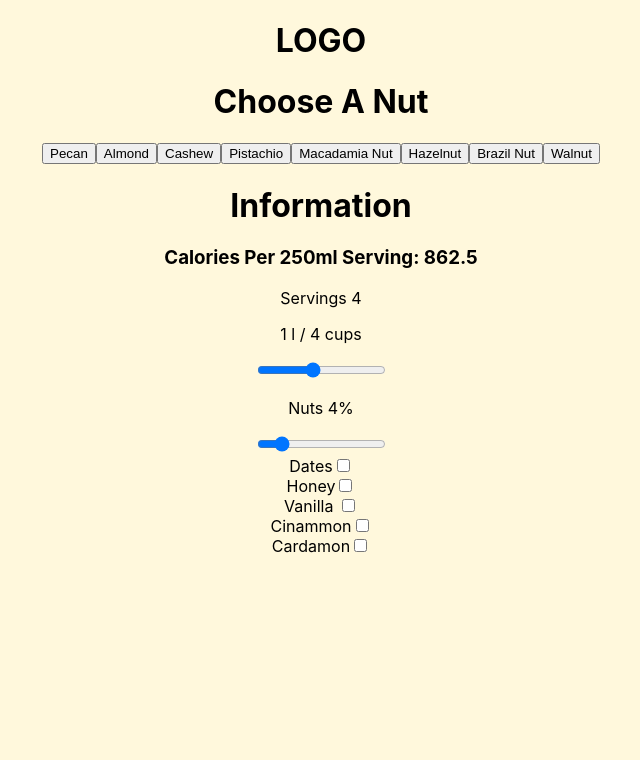
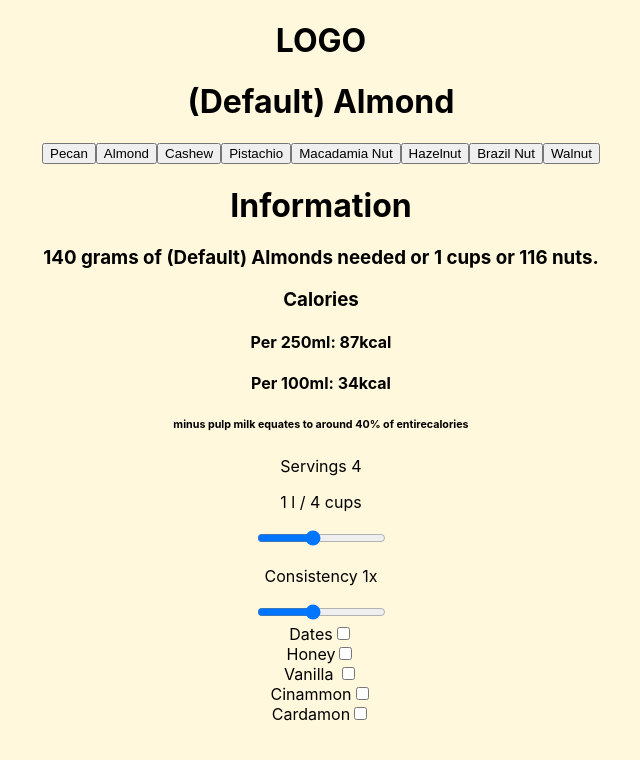
Before and after one commit to stoogs/NotMilkReact, a React (Create React App) app: page / in a window 1280 px wide. Shown: the top 760 px of the page, without its empty margins (319-959 px from the left). Built offline with nearby package versions, Linux system fonts and the light colour scheme.

Commit message:
More info added. Problem with calories vs servings

```diff
--- a/src/App.js
+++ b/src/App.js
@@ -15,9 +15,9 @@ class App extends Component {
     nutIndividualCalories: [20,7,16,3,19,9,32,26],
     nut100gCalories: [690, 622, 584, 560, 718, 655, 687, 654],
     nutIndividualWeight: [3, 1.2 ,3 ,0.7 ,2.8,  1.4 , 5 , 4],
-    chosen: "Choose A Nut",
+    chosen: "(Default) Almond",
     servings: 4,
-    consistency: 4,
+    consistency: 1,
     additionsNames: ["Dates","Honey","Vanilla","Cinammon","Cardamon"],
     option0: false,   //date
     option1: false,   //vanilla
@@ -75,7 +75,7 @@ class App extends Component {
         </Servings>
 
         <Consistency consistency={this.state.consistency} consistencyValue={this.consistencyHandler}>
-          <p>Nuts {this.state.consistency}%</p>
+          <p>Consistency {this.state.consistency}x</p>
         </Consistency>
 
         <Additions
--- a/src/components/Consistency.js
+++ b/src/components/Consistency.js
@@ -4,8 +4,8 @@ const consistency = (props) => {
     return (
     <React.Fragment>
       {props.children}
-      <input type="range" min={1} max={20} step={0.5} onChange={props.consistencyValue} value={props.consistency}/>
-      {console.log("Nuts ", props.consistency,"%")}
+      <input type="range" min={0.25} max={2.00} step={0.25} onChange={props.consistencyValue} value={props.consistency}/>
+      {console.log("Consistency", props.consistency,"x")}
     </React.Fragment>
     )
 }
--- a/src/components/Heading.js
+++ b/src/components/Heading.js
@@ -4,7 +4,6 @@ const heading = ( props ) => {
   return (
     <>
       <h1>{props.chosen}</h1>
-      {console.log(props.chosen)}
     </>
   )
 }
--- a/src/components/Information.js
+++ b/src/components/Information.js
@@ -12,7 +12,7 @@ const information = ( props ) => {
     let walnut =    ([props.nutIndividualCalories[7],props.nut100gCalories[7],props.nutIndividualWeight[7], 130]);
     // let nutGramsRequiredPerLitre = [ 125,140,150,100,134,150,133,130 ]
 
-    let chosen = pecan;
+    let chosen = almond;
 
          if (props.nutChoice === "Almond") { chosen = almond}
     else if (props.nutChoice === "Cashew") { chosen = cashew}
@@ -23,15 +23,20 @@ const information = ( props ) => {
     else if (props.nutChoice === "Brazil Nut") { chosen = brazil}
     else if (props.nutChoice === "Walnut") { chosen = walnut}
 
-    let totalCalories = ( (chosen[1]/100 * chosen[3]) * props.consistency )
+    let totalCalories = ( (chosen[1]/100 * chosen[3]) * props.consistency )  // caloriesper100g / 100 * nuts needed per litre
     let perServing = totalCalories / props.servings
+    let amountOfNuts = ((props.servings*chosen[3]) / chosen[2]) * (props.consistency/4);
 
+    console.log("AON", amountOfNuts)
   return (
     <>
       <h1>Information</h1>
-      {/* <h3>Total Calories: {totalCalories}</h3> */}
-      <h2></h2>
-      <h3>Calories Per 250ml Serving: {perServing}</h3>
+      <h3>{Math.floor(amountOfNuts*chosen[2])} grams of {props.nutChoice}s needed or {props.servings*props.consistency/4} cups or {Math.floor(amountOfNuts)} nuts.</h3>
+
+      <h3>Calories</h3>
+      <h4>Per 250ml: {Math.floor(perServing*0.4)}kcal</h4>
+      <h4>Per 100ml: {(Math.floor((perServing*0.4) / 2.5))}kcal</h4>
+      <h6>minus pulp milk equates to around 40% of entirecalories</h6>
     </>
   )
 }
```
